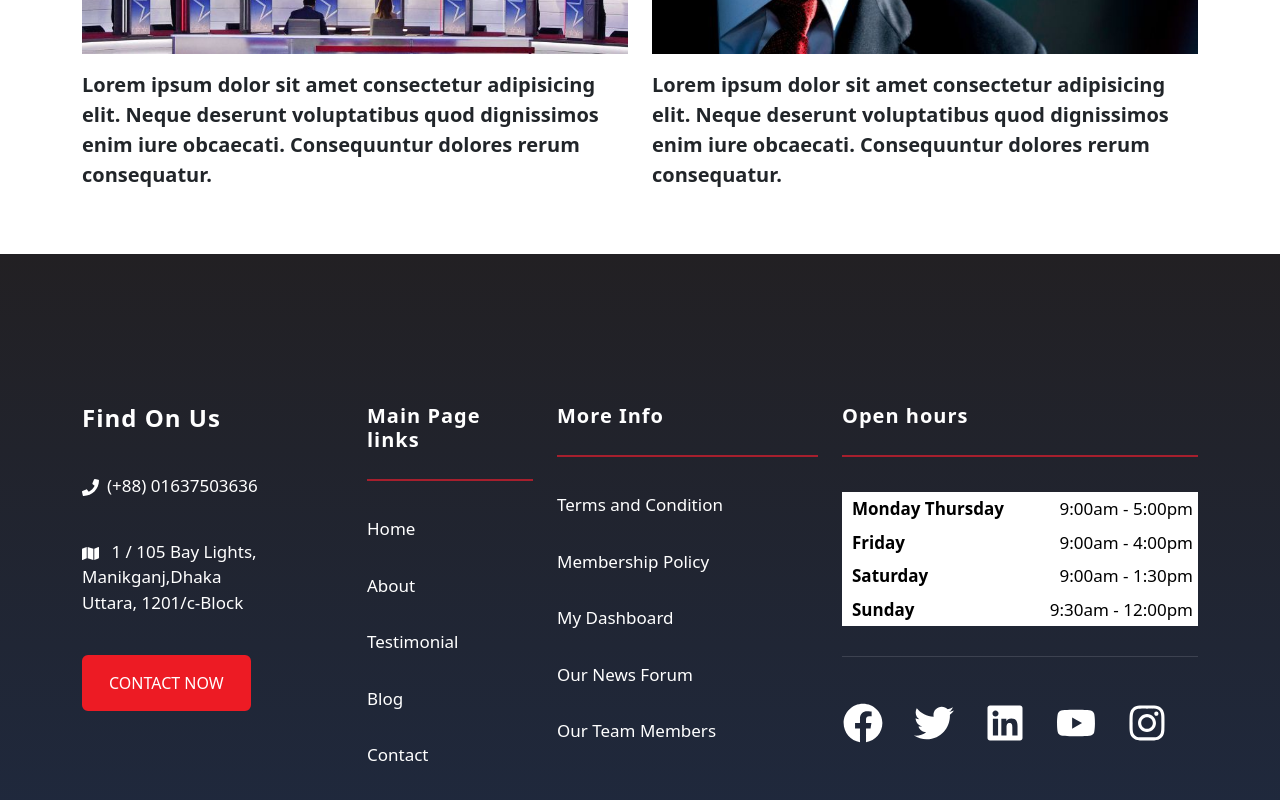
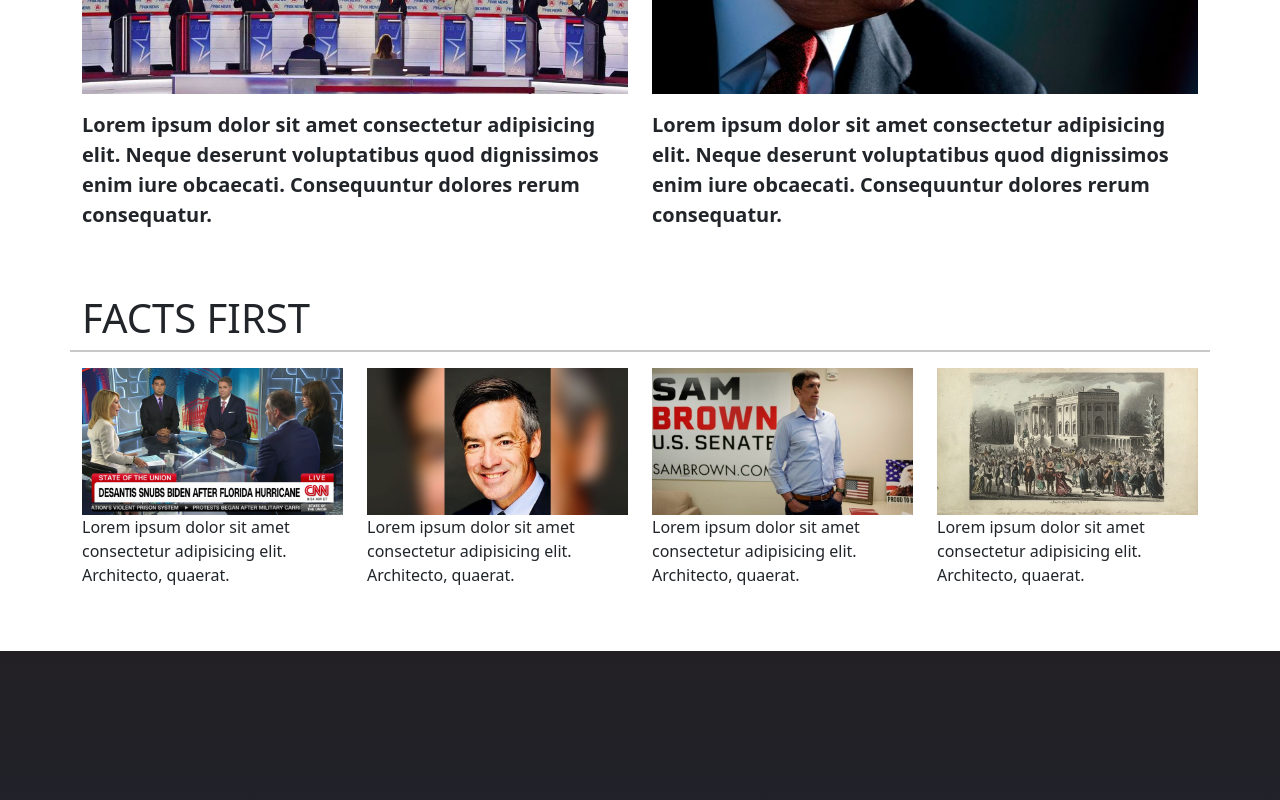
Before and after one commit to SheikhRakibhossain/CNC, a React (Vite) app: page /politics in a window 1280 px wide. Shown: the part 1354-2154 px from the top of the page. Built offline with nearby package versions, Linux system fonts and the light colour scheme; no server answers.

Commit message:
politics 3rd section has created

```diff
--- a/src/pages/politics/Analysis.jsx
+++ b/src/pages/politics/Analysis.jsx
@@ -2,6 +2,10 @@ import React from 'react';
 import { Col, Row } from 'react-bootstrap';
 import trumpVote from '../../assets/politics/trum2.jpg';
 import talkShow from '../../assets/politics/talkshow.jpg';
+import gop from '../../assets/politics/gop.png';
+import kenneth from '../../assets/politics/kenneth.jpg';
+import nevada from '../../assets/politics/nevadda.jpg';
+import trump2 from '../../assets/politics/trump2.jpg';
 
 const Analysis = () => {
     return (
@@ -11,13 +15,42 @@ const Analysis = () => {
             <hr className="border border-dark " />
             <Row>
                 <Col lg={6}>
-                        <img src={talkShow} alt="talking fight each with other" />
-                        <p className='fs-5 fw-bold pt-3'>Lorem ipsum dolor sit amet consectetur adipisicing elit. Neque deserunt voluptatibus quod dignissimos enim iure obcaecati. Consequuntur dolores rerum consequatur.</p>
+                    <p>WHAT MATTERS</p>
+                    <img src={talkShow} alt="talking fight each with other" />
+                    <p className='fs-5 fw-bold pt-3'>Lorem ipsum dolor sit amet consectetur adipisicing elit. Neque deserunt voluptatibus quod dignissimos enim iure obcaecati. Consequuntur dolores rerum consequatur.</p>
                 </Col>
                 <Col lg={6}>
-                        <img src={trumpVote} alt="talking fight each with other" />
-                        <p className='fs-5 fw-bold pt-3'>Lorem ipsum dolor sit amet consectetur adipisicing elit. Neque deserunt voluptatibus quod dignissimos enim iure obcaecati. Consequuntur dolores rerum consequatur.</p>
+                    <p>FAULT LINES</p>
+                    <img src={trumpVote} alt="talking fight each with other" />
+                    <p className='fs-5 fw-bold pt-3'>Lorem ipsum dolor sit amet consectetur adipisicing elit. Neque deserunt voluptatibus quod dignissimos enim iure obcaecati. Consequuntur dolores rerum consequatur.</p>
                 </Col>
+            </Row>
+            {/* 3 section for political page */}
+
+            <Row>
+            <h1 className='pt-5'>FACTS FIRST</h1>
+            <hr className="border border-dark " />
+                <Col lg={3}>
+                <img src={gop} alt="Card images" />
+                <p>Lorem ipsum dolor sit amet consectetur adipisicing elit. Architecto, quaerat.</p>
+
+                </Col>
+                <Col lg={3}>
+                <img src={kenneth} alt="Card images" />
+                <p>Lorem ipsum dolor sit amet consectetur adipisicing elit. Architecto, quaerat.</p>
+
+                </Col>
+                <Col lg={3}>
+                <img src={nevada} alt="Card images" />
+                <p>Lorem ipsum dolor sit amet consectetur adipisicing elit. Architecto, quaerat.</p>
+
+                </Col>
+                <Col lg={3}>
+                <img src={trump2} alt="Card images" />
+                <p>Lorem ipsum dolor sit amet consectetur adipisicing elit. Architecto, quaerat.</p>
+
+                </Col>
+
             </Row>
 
         </>
```
